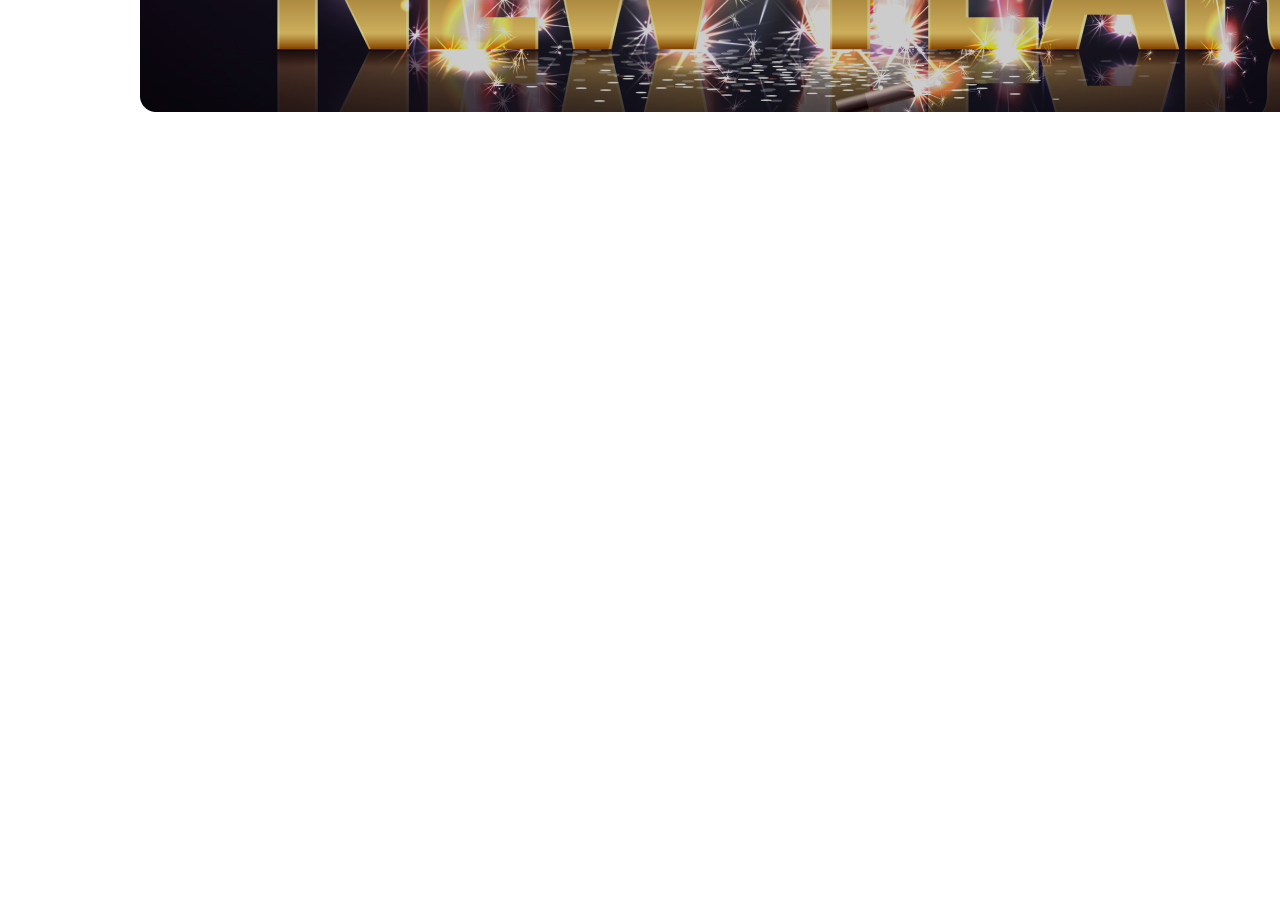
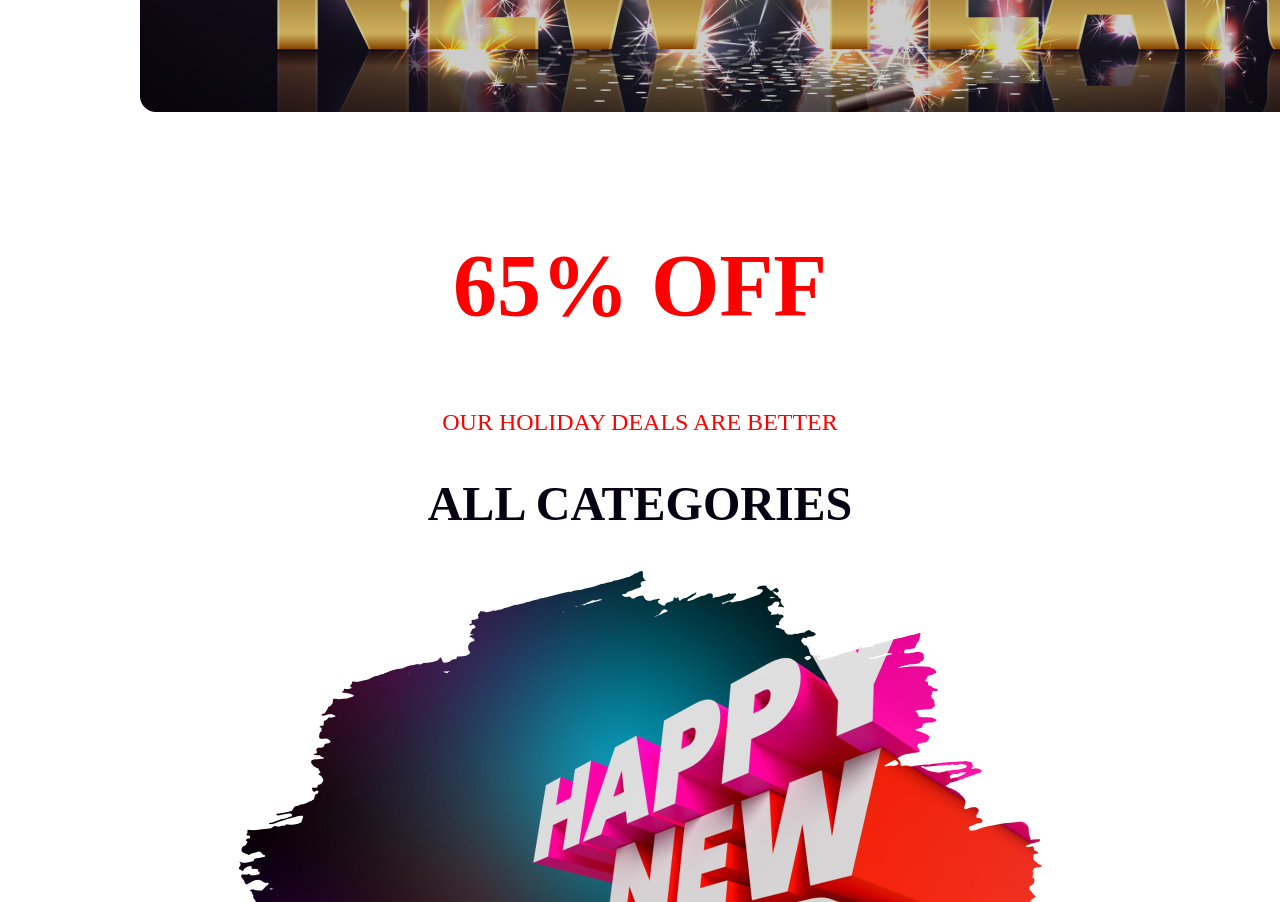
Before and after one commit to 12AlAdnan/assignment, a plain HTML site: page index.html in a window 1280 px wide. Shown: the part 538-1440 px from the top of the page. Before the commit the page ends 800 px from the top, so only its background shows below. Drawn offline with Linux system fonts and the light colour scheme.

Commit message:
added categories

```diff
--- a/index.html
+++ b/index.html
@@ -18,7 +18,12 @@
 
   <!-- main section start  -->
   <main>
-
+    <section class="about">
+      <h2 class="about-head">65% OFF</h2>
+      <P class="about-title">OUR HOLIDAY DEALS ARE BETTER</P>
+      <h2 class="about-subtitle">ALL CATEGORIES</h2>
+      <img src="images/New Year Photo.png" alt="">
+    </section>
   </main>
   <!-- main section End  -->
 </body>
--- a/styles/style.css
+++ b/styles/style.css
@@ -1,14 +1,16 @@
-body{
+body {
   margin-left: 140px;
   margin-right: 140px;
   margin-top: 50px;
 }
+
 /* banner style  */
 .banner {
   background-image: url("../images/Banner\ Image.png");
   filter: brightness(80%);
   width: 1320px;
   height: 600px;
+  background-repeat: no-repeat;
 }
 
 .banner-title {
@@ -27,3 +29,27 @@ body{
   line-height: 95px;
   padding-bottom: 177px;
 }
+
+/* main section style  */
+.about {
+  text-align: center;
+  padding-top: 50px;
+}
+
+.about-head {
+  color: #f00;
+  font-size: 88px;
+  font-weight: 700;
+}
+
+.about-title {
+  color: #f00;
+  font-size: 24px;
+  font-weight: 500;
+}
+
+.about-subtitle {
+  color: #070211;
+  font-size: 48px;
+  font-weight: 700;
+}
```
